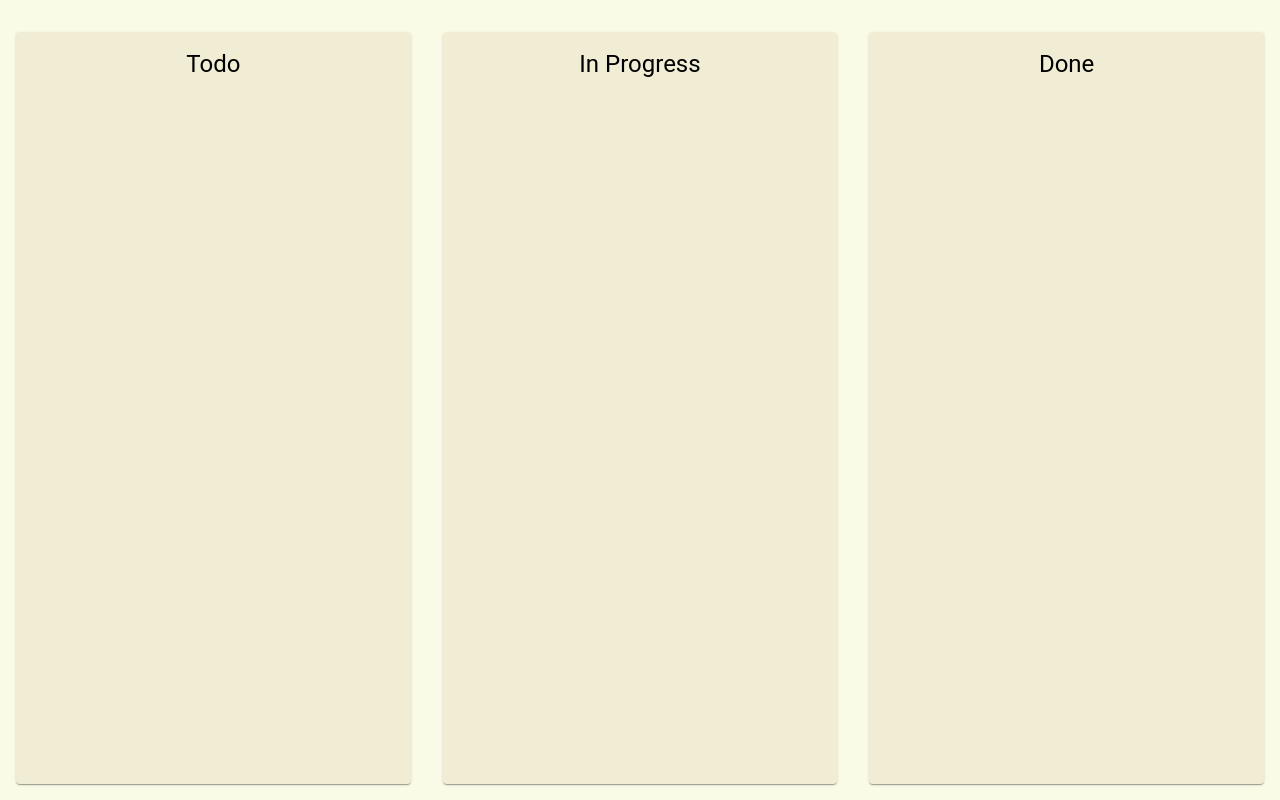
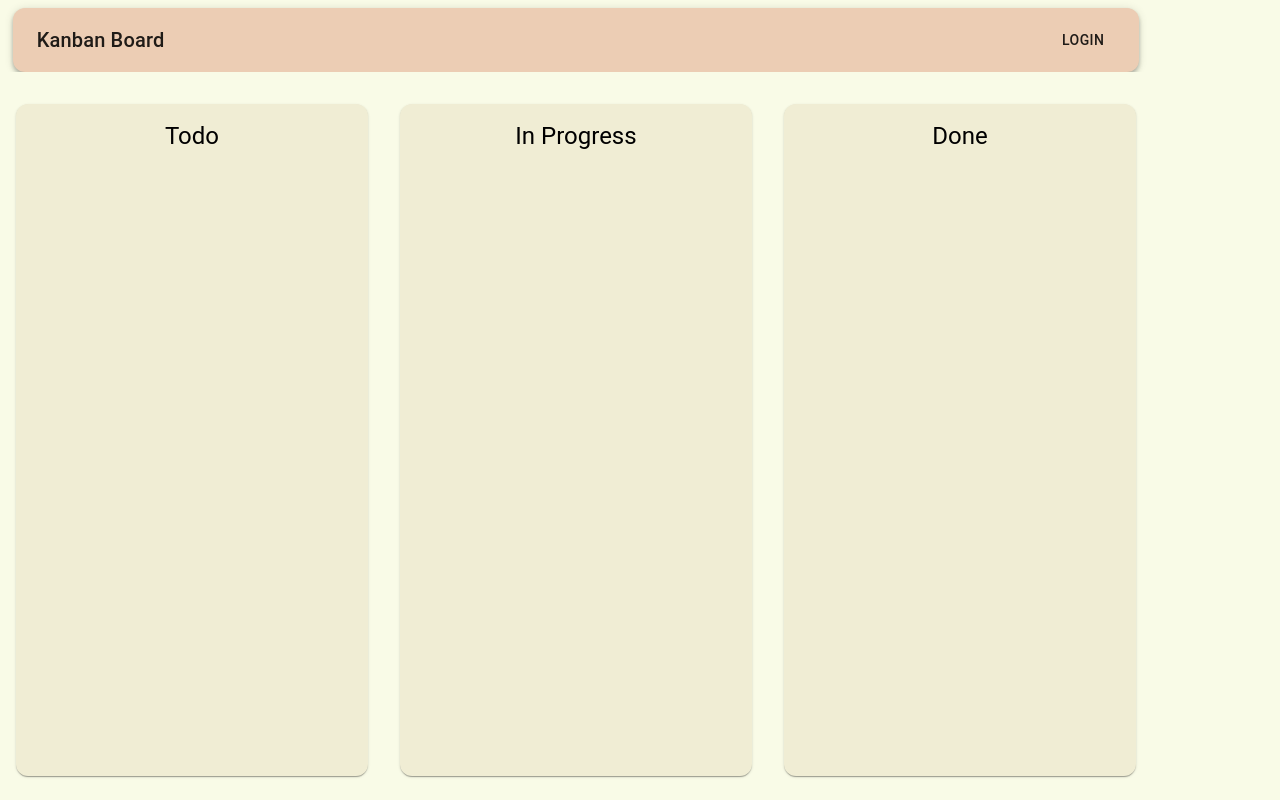
Before and after one commit to talehto/react-tests, a React (Vite) app in the folder agile-sprint-view2/: page / in a window 1280 px wide. Built offline with nearby package versions, Linux system fonts and the light colour scheme.

Commit message:
Added AppBar to the application

```diff
--- a/agile-sprint-view2/src/App.tsx
+++ b/agile-sprint-view2/src/App.tsx
@@ -1,7 +1,7 @@
 import React from 'react';
 import Box from '@mui/material/Box';
 import Grid from '@mui/material/Grid2';
-import { CssBaseline, ThemeProvider } from '@mui/material';
+import { CssBaseline, ThemeProvider, AppBar, Toolbar, Typography, Button } from '@mui/material';
 import BackgroundColumn from './components/BackgroundColumn';
 import theme from './theme';
 
@@ -9,7 +9,15 @@ const App: React.FC = () => {
   return (
     <ThemeProvider theme={theme}>
       <CssBaseline />
-      <Box sx={{ display: 'flex', flexDirection: 'column', flexGrow: 1, width: "100vw", height: "100vh", bgcolor: 'background.default' }}>
+      <AppBar position="static" sx={{ width: "88vw", margin: '0 auto', borderRadius: 3 }}>
+        <Toolbar sx={{ }}>
+          <Typography variant="h6" component="div" sx={{ flexGrow: 1 }}>
+            Kanban Board
+          </Typography>
+          <Button color="inherit">Login</Button>
+        </Toolbar>
+      </AppBar>
+      <Box sx={{ display: 'flex', flexDirection: 'column', flexGrow: 1, width: "90vw", height: "90vh", bgcolor: 'background.default', margin: '0 auto' }}>
         <Grid container sx={{ flexGrow: 1 }}>
           <BackgroundColumn title="Todo" size={{ xs: 4, md: 4 }} padding={2} sx_args={{ mt: 2 }} />
           <BackgroundColumn title="In Progress" size={{ xs: 4, md: 4 }} padding={2} sx_args={{ mt: 2 }}  />
--- a/agile-sprint-view2/src/components/BackgroundColumn.tsx
+++ b/agile-sprint-view2/src/components/BackgroundColumn.tsx
@@ -17,7 +17,7 @@ const BackgroundColumn: React.FC<BackgroundColumnProps> = ({ title, size, paddin
 
   return (
     <Grid size={size} sx={{ padding, display: 'flex', flexDirection: 'column' }}>
-      <Card sx={{ flexGrow: 1, backgroundColor: theme.palette.column_background.default, ...sx_args }}>
+      <Card sx={{ flexGrow: 1, backgroundColor: theme.palette.column_background.default, borderRadius: 3, ...sx_args }}>
         <CardHeader title={title}
           sx={{ textAlign: 'center', alignItems: 'flex-start' }}
         />
--- a/agile-sprint-view2/src/theme.tsx
+++ b/agile-sprint-view2/src/theme.tsx
@@ -11,7 +11,7 @@ declare module '@mui/material/styles' {
 const theme = createTheme({
   palette: {
     primary: {
-      main: '#1976d2', // Replace with your primary color
+      main: '#ECCDB4', // Replace with your primary color
     },
     secondary: {
       main: '#dc004e', // Replace with your secondary color
```
